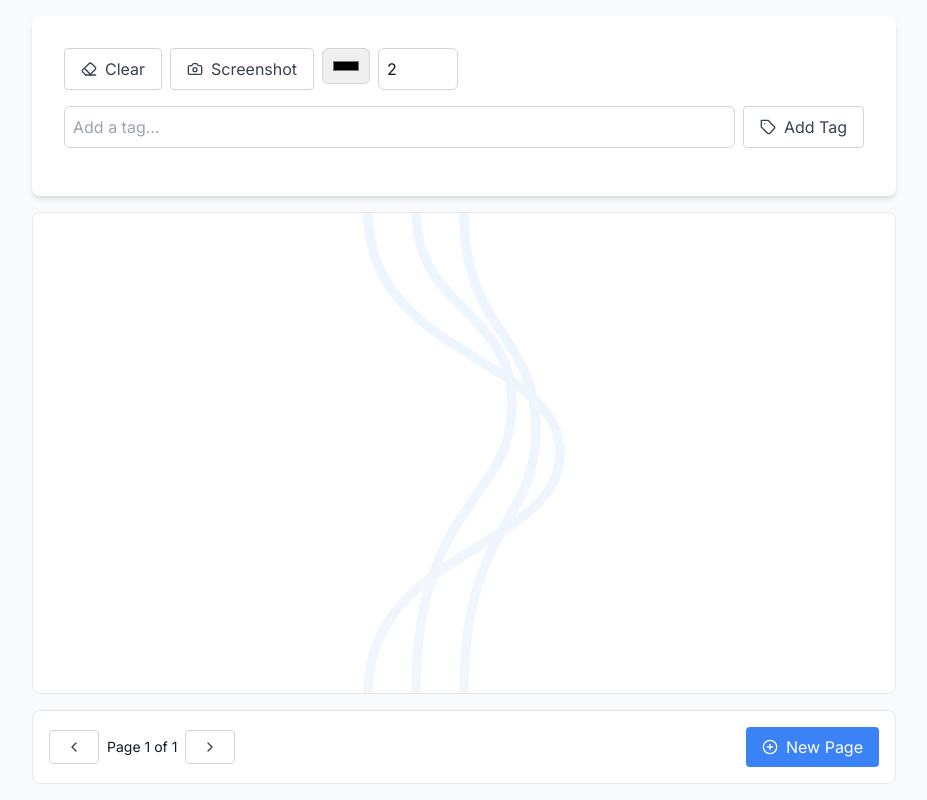
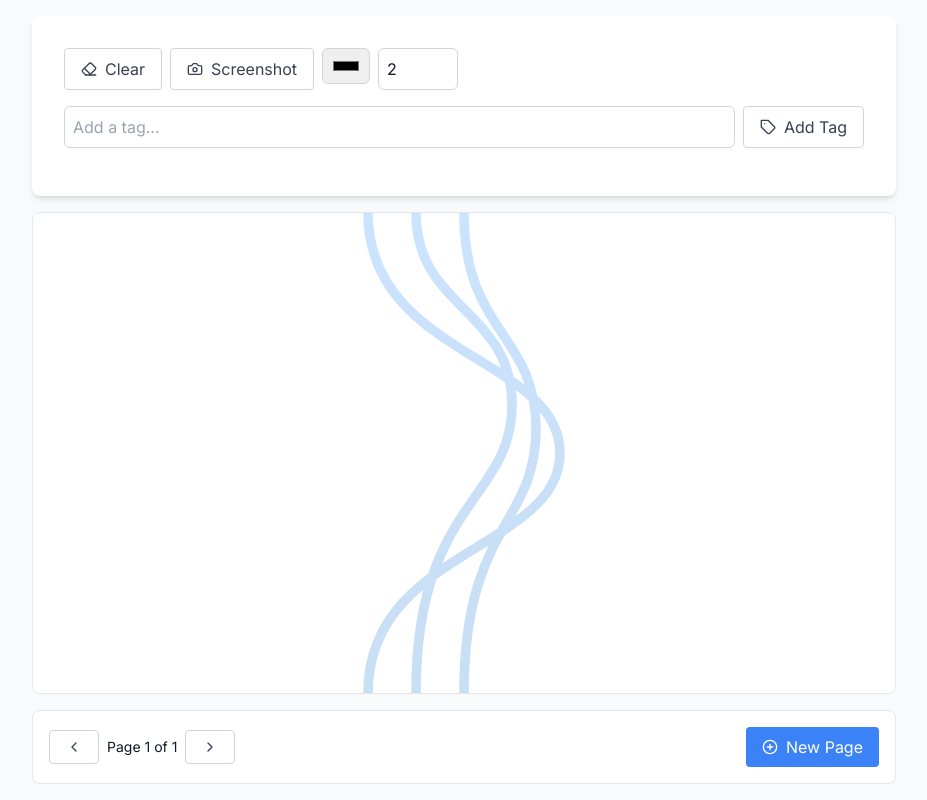
Before and after one commit to paoshea/whiteboard, a React (Vite) app in the folder whiteboard/: page / in a window 1280 px wide. Shown: the whole page, without its empty margins (176-1103 px from the left). Built offline with nearby package versions, Linux system fonts and the light colour scheme.

Commit message:
Assistant checkpoint: Increase waterfall logo visibility and color intensity
Assistant generated file changes:
- whiteboard/src/components/Whiteboard.tsx: Increase waterfall logo visibility

---

User prompt:

I still cant see it ..

```diff
--- a/whiteboard/src/components/Whiteboard.tsx
+++ b/whiteboard/src/components/Whiteboard.tsx
@@ -58,11 +58,11 @@ type Page = {
 };
 
 const WaterfallLogo = () => (
-  <svg className="absolute top-0 left-0 w-full h-full opacity-50 pointer-events-none" viewBox="0 0 100 100">
+  <svg className="absolute top-0 left-0 w-full h-full opacity-70 pointer-events-none" viewBox="0 0 100 100">
     <defs>
       <linearGradient id="waterfall" x1="0%" y1="0%" x2="0%" y2="100%">
-        <stop offset="0%" style={{ stopColor: '#4a9eff', stopOpacity: 0.2 }} />
-        <stop offset="100%" style={{ stopColor: '#0066cc', stopOpacity: 0.1 }} />
+        <stop offset="0%" style={{ stopColor: '#4a9eff', stopOpacity: 0.4 }} />
+        <stop offset="100%" style={{ stopColor: '#0066cc', stopOpacity: 0.3 }} />
       </linearGradient>
     </defs>
     <path
```
